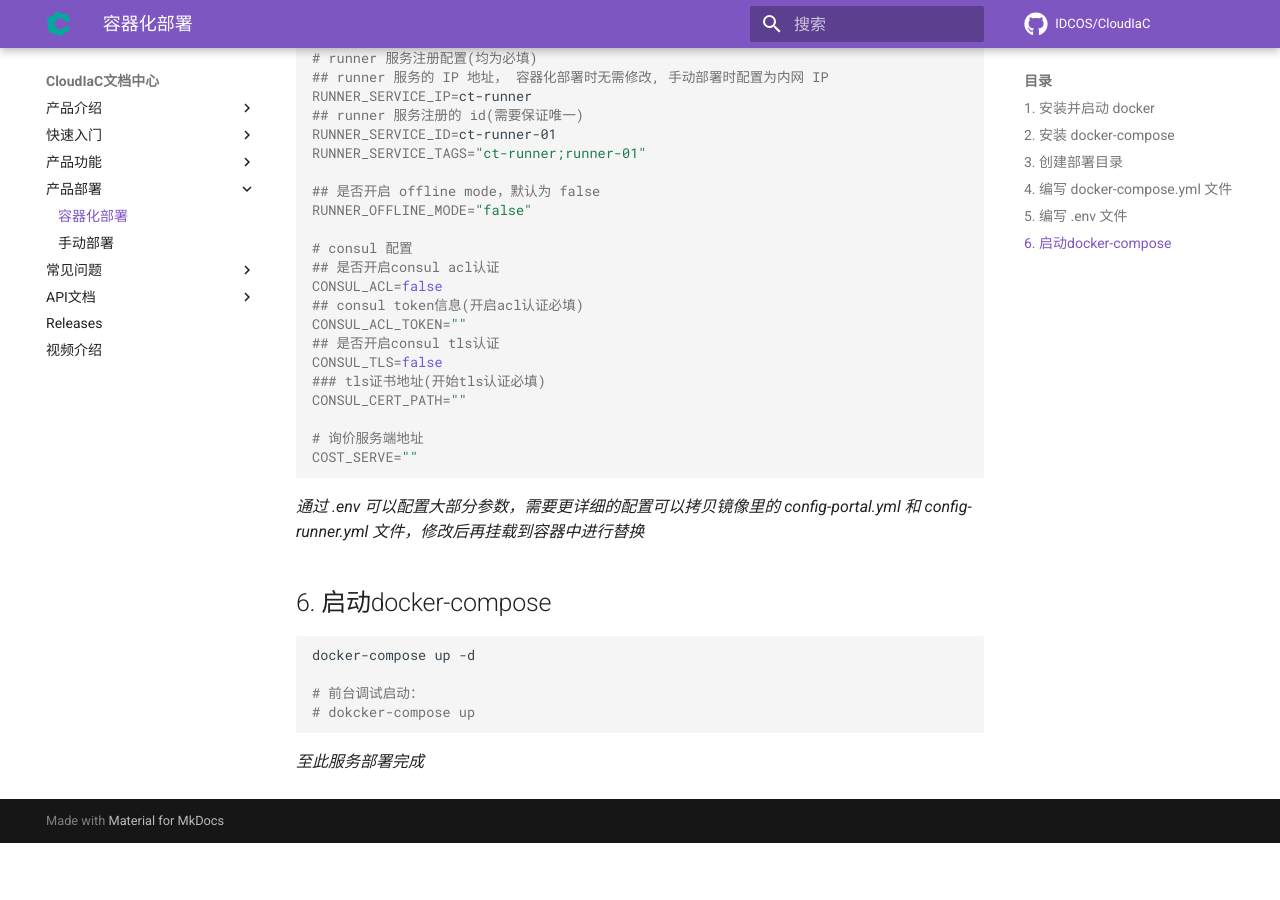
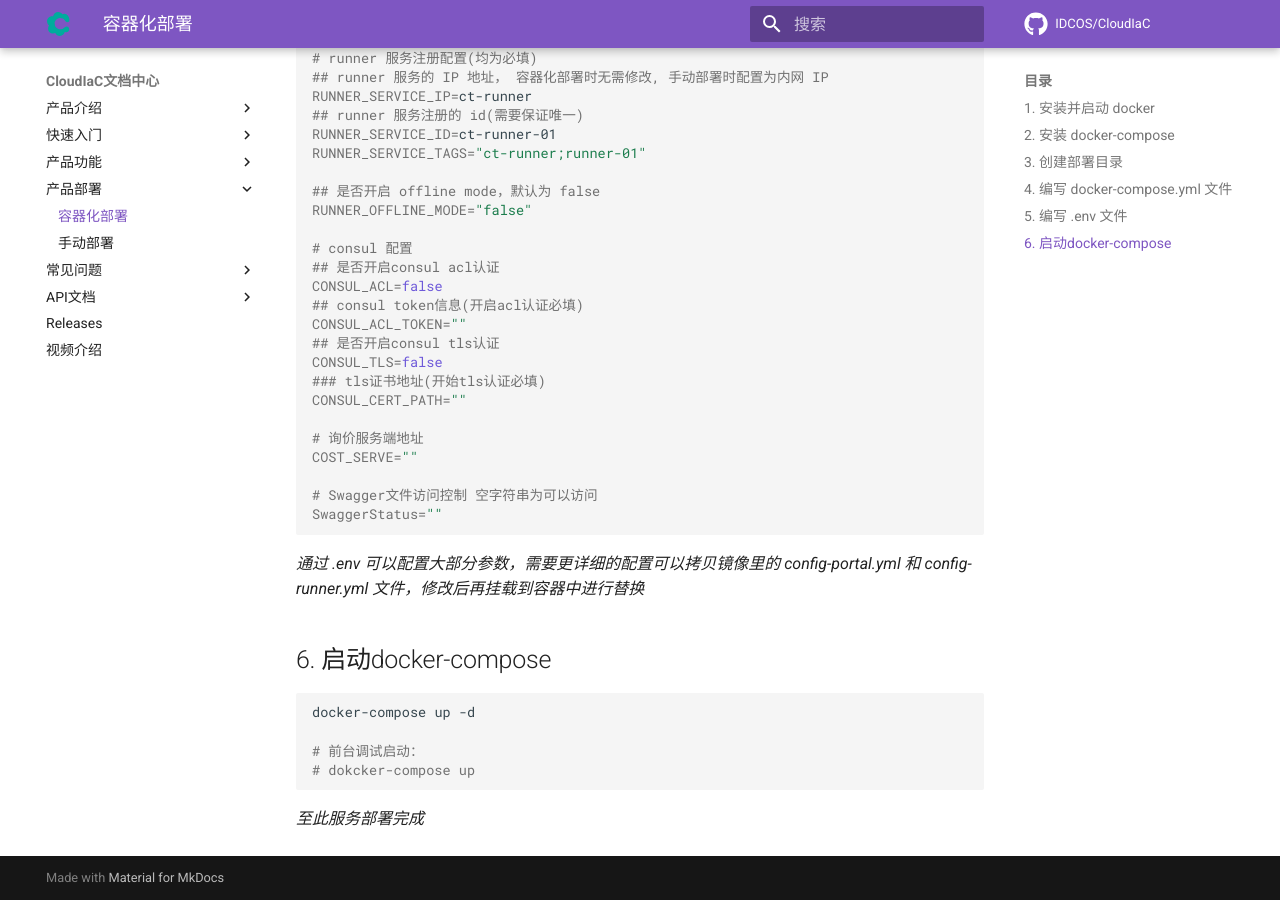
Before and after one commit to idcos/cloudiac, an MkDocs documentation site: the page built from docs/mkdocs/product-deploy/container.md, in a window 1280 px wide and 900 px high, scrolled down 3895 px. Built offline with MkDocs 1.6.1 and Material for MkDocs 9.7.7, drawn with Linux system fonts in a browser that asks for light colours; comment, search, counter and statistics services are not loaded; the version menu is left out; before the commit the page ends 4738 px from its top, so only the background shows below that.

Commit message:
feat:添加变量SwaagerStatus控制Swagger文档

````diff
--- a/docs/mkdocs/product-deploy/container.md
+++ b/docs/mkdocs/product-deploy/container.md
@@ -216,6 +216,9 @@ CONSUL_CERT_PATH=""
 # 询价服务端地址
 COST_SERVE=""
 
+# Swagger文件访问控制 空字符串为可以访问
+SwaggerStatus=""
+
 ```
 
 *通过 .env 可以配置大部分参数，需要更详细的配置可以拷贝镜像里的 config-portal.yml 和 config-runner.yml 文件，修改后再挂载到容器中进行替换*
````
